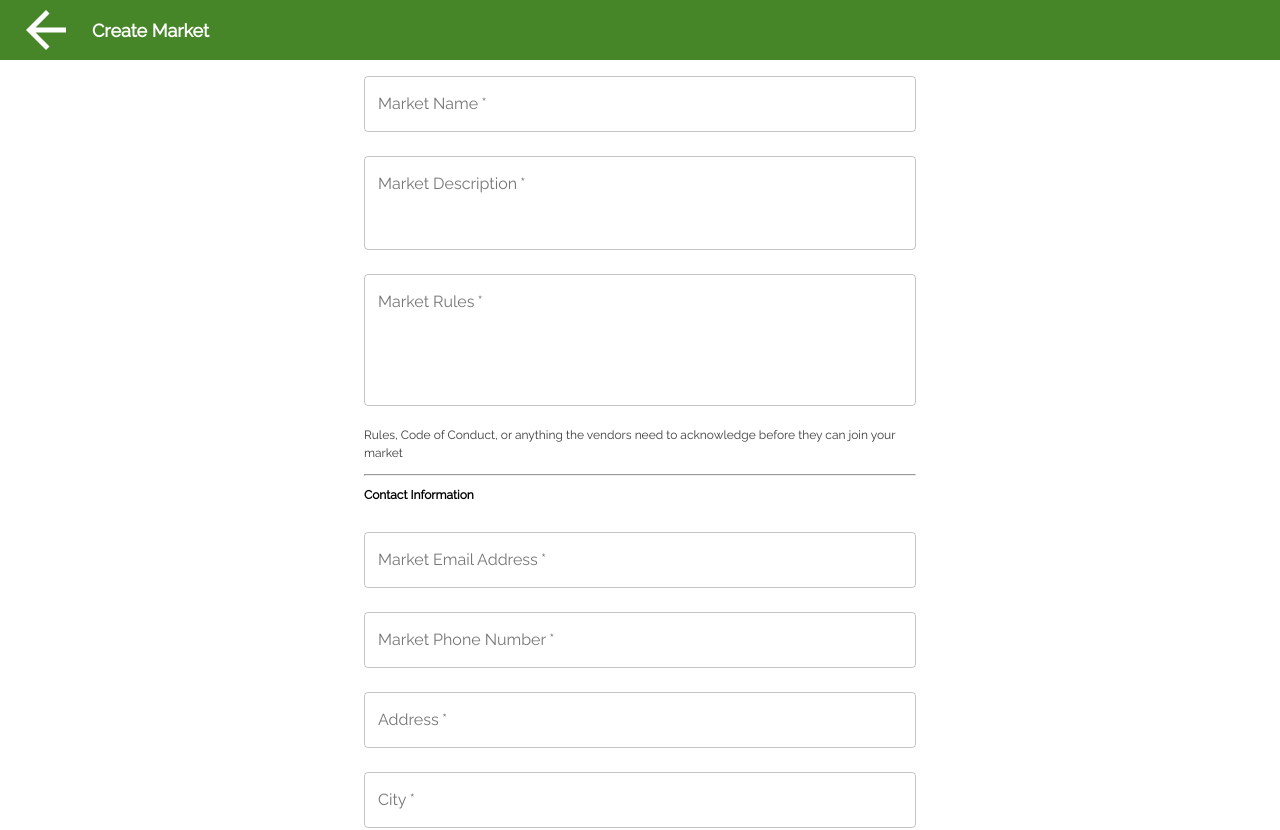
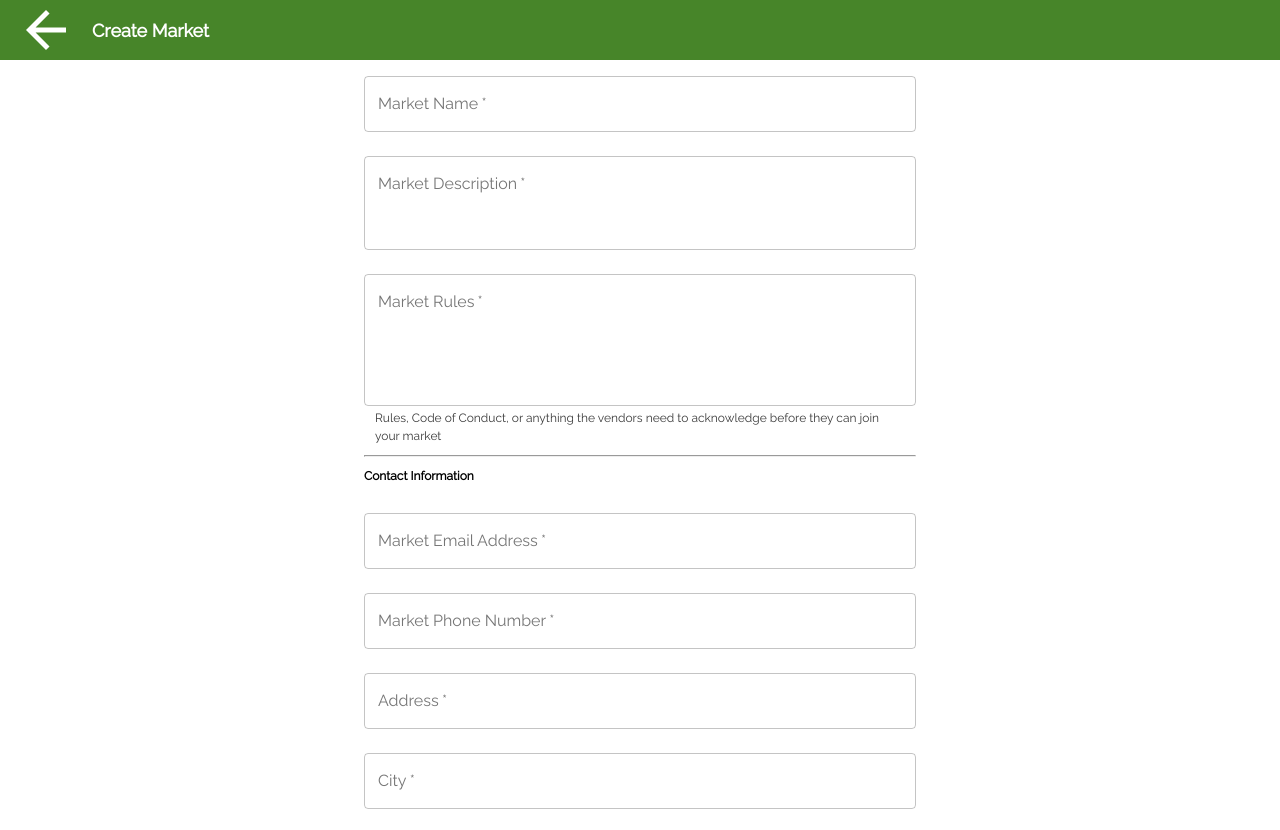
Before and after one commit to labs14-market-organizer/frontend, a React (Create React App) app: page /createmarket in a window 1280 px wide. Shown: the top 830 px of the page. Built offline with nearby package versions, Linux system fonts and the light colour scheme; a web font is replaced by a local one.

Commit message:
removed code that removed the dashes from backend

```diff
--- a/src/redux/actions/marketData.js
+++ b/src/redux/actions/marketData.js
@@ -137,7 +137,7 @@ export const localMarketSwitch = (market) => dispatch =>
 function cleanData(market)
 {
     market.operation = JSON.parse(market.operation);
-    let phoneNumber = market.phone.split('').filter(item => item !== "-"); //removed the dashes in the number.
+    // let phoneNumber = market.phone.split('').filter(item => item !== "-"); //removed the dashes in the number.
     let cleanopp = null;
     if(market.operation && market.operation.length) cleanopp = market.operation.map(x=> {return {day: x.day, start: x.start, end: x.end}});
     let clean =
@@ -154,7 +154,7 @@ function cleanData(market)
         state: market.State,
         twitter: market.Twitter ? market.Twitter : "",
         zipcode: market["Zip Code"],
-        phone: phoneNumber.join(''),
+        phone: market.phone,
         rules: market.rules,
         email: market.email
     }
--- a/src/routes/Market-Redux-forms.js
+++ b/src/routes/Market-Redux-forms.js
@@ -624,6 +624,10 @@ const StyledRules = styled.p`
   line-height: 1.5;
   color: #3a3a3a;
   text-align: left;
+  margin-left: 2%;
+  margin-right: 2%;
+  margin-top: -5px;
+  margin-bottom: 10px;
 `;
 const Header = styled.div`
   display: flex;
```
